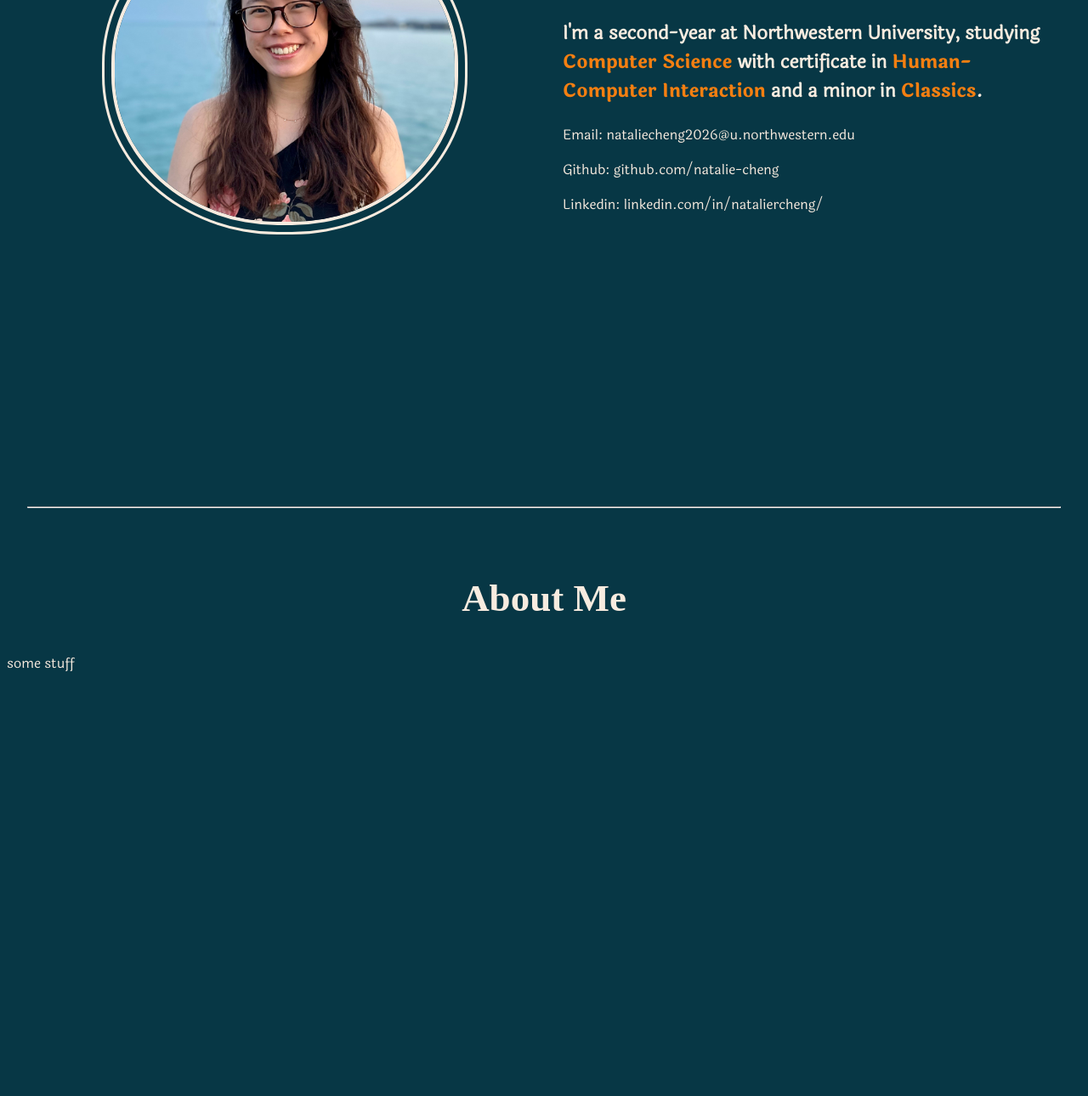
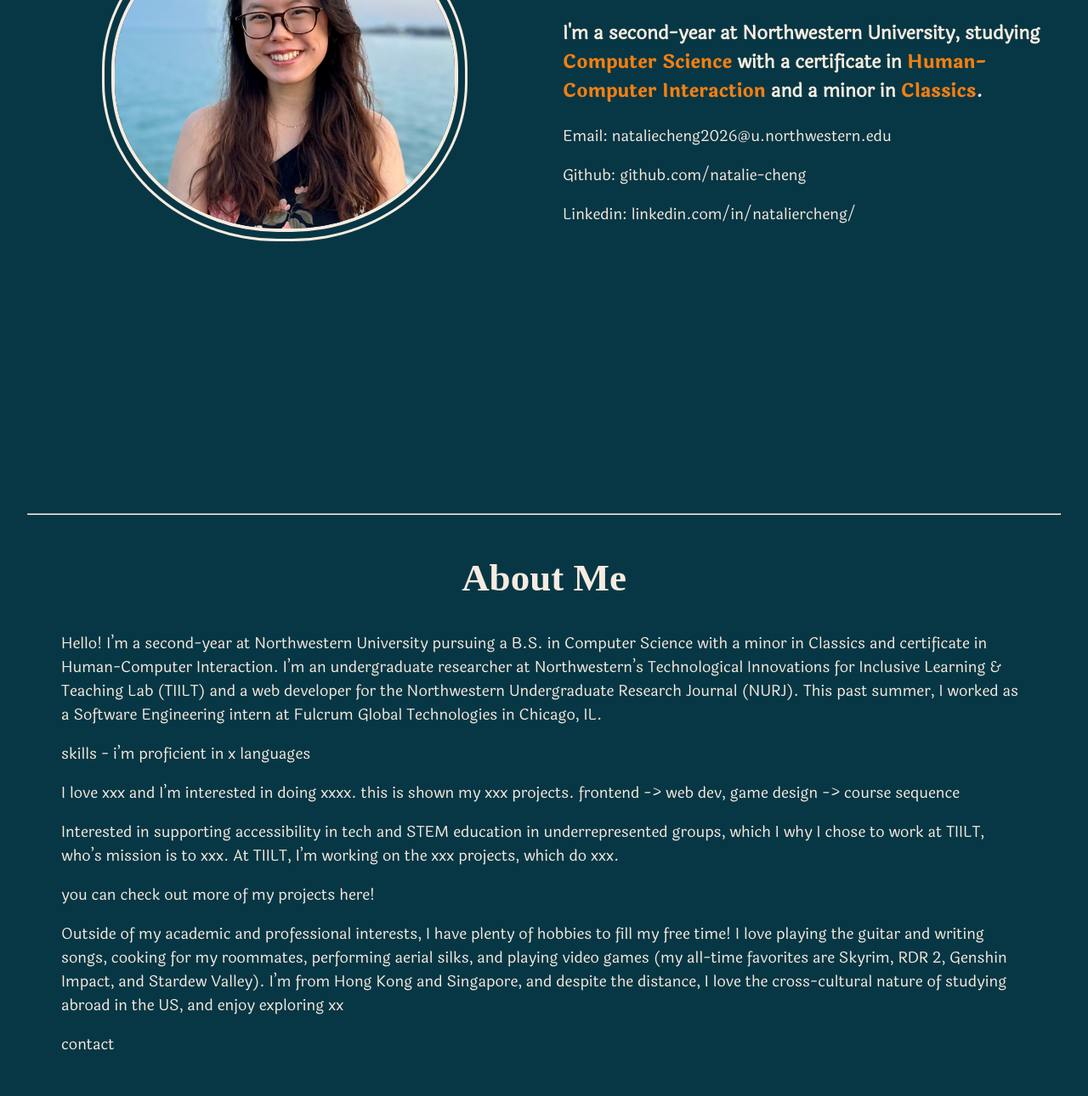
Before and after one commit to natalie-cheng/my-site, a plain HTML site: page index.html in a window 1280 px wide. Shown: the part 332-1622 px from the top of the page at 85% size. Before the commit the page ends 1221 px from the top, so only its background shows below. Drawn offline with Linux system fonts and the light colour scheme; a web font is replaced by a local one.

Commit message:
about section content

```diff
--- a/index.html
+++ b/index.html
@@ -45,7 +45,7 @@
             </div>
             <div class="home-info">
                 <h1>Hi, I'm Natalie!</h1>
-                <h3>I'm a second-year at Northwestern University, studying <b>Computer Science</b> with certificate in <b>Human-Computer Interaction</b> and a minor in <b>Classics</b>.</h3>
+                <h3>I'm a second-year at Northwestern University, studying <b>Computer Science</b> with a certificate in <b>Human-Computer Interaction</b> and a minor in <b>Classics</b>.</h3>
                 <p>Email: nataliecheng2026@u.northwestern.edu</p>
                 <p>Github: github.com/natalie-cheng</p>
                 <p>Linkedin: linkedin.com/in/nataliercheng/</p>
@@ -54,13 +54,20 @@
         </div>
     </section>
 
-    <hr>
-
     <!-- About Section -->
     <section id="about">
+        <hr>
         <div class="about-container">
             <h1>About Me</h1>
-            <p>some stuff</p>
+            <p>Hello! I’m a second-year at Northwestern University pursuing a B.S. in Computer Science with a minor in Classics and certificate in Human-Computer Interaction. I’m an undergraduate researcher at Northwestern’s Technological Innovations for
+                Inclusive Learning & Teaching Lab (TIILT) and a web developer for the Northwestern Undergraduate Research Journal (NURJ). This past summer, I worked as a Software Engineering intern at Fulcrum Global Technologies in Chicago, IL.</p>
+            <p>skills - i’m proficient in x languages</p>
+            <p>I love xxx and I’m interested in doing xxxx. this is shown my xxx projects. frontend -> web dev, game design -> course sequence</p>
+            <p>Interested in supporting accessibility in tech and STEM education in underrepresented groups, which I why I chose to work at TIILT, who’s mission is to xxx. At TIILT, I’m working on the xxx projects, which do xxx.</p>
+            <p>you can check out more of my projects here!</p>
+            <p>Outside of my academic and professional interests, I have plenty of hobbies to fill my free time! I love playing the guitar and writing songs, cooking for my roommates, performing aerial silks, and playing video games (my all-time favorites
+                are Skyrim, RDR 2, Genshin Impact, and Stardew Valley). I’m from Hong Kong and Singapore, and despite the distance, I love the cross-cultural nature of studying abroad in the US, and enjoy exploring xx</p>
+            <p>contact</p>
         </div>
     </section>
 
--- a/styles.css
+++ b/styles.css
@@ -29,12 +29,25 @@ body{
     background-color: #073745;
     color: #F7EBDF;
     font-family: 'laila-regular';
+    font-size: 18px;
 }
 
 b {
     font-family: 'laila-bold';
     color: #F47F11;
 }
+
+h1 {
+    font-family: 'stylish-regular';
+    font-size: 45px;
+}
+
+h2 {
+    font-family: 'stylish-regular';
+    font-size: 30px;
+}
+
+h3 {font-size: 22px;}
 
 hr {margin: 1.5rem;}
 
@@ -100,7 +113,7 @@ a:hover{
     font-size: 1.1em;
 }
 
-/* Dropdown menu styles */
+/* dropdown menu */
 .menu-button {
     font-size: 16px;
     border: none;
@@ -169,25 +182,14 @@ a:hover{
     border-radius: 48%;
 }
 
-.home-info {
-    margin-right: 3rem;
-}
-
-h1 {
-    font-family: 'stylish-regular';
-    font-size: 45px;
-}
-
-.home-info h3 {
-    font-size: 22px;
-}
+.home-info {margin-right: 3rem;}
 
 /* about section stylings */
 .about-container {
-    margin-top: 5rem;
+    margin-top: 3rem;
     margin-bottom: 6rem;
+    margin-left: 4rem;
+    margin-right: 4rem;
 }
 
-.about-container h1 {
-    text-align: center;
-}
+.about-container h1 {text-align: center;}
```
Also changed, not shown: 1 other file.
